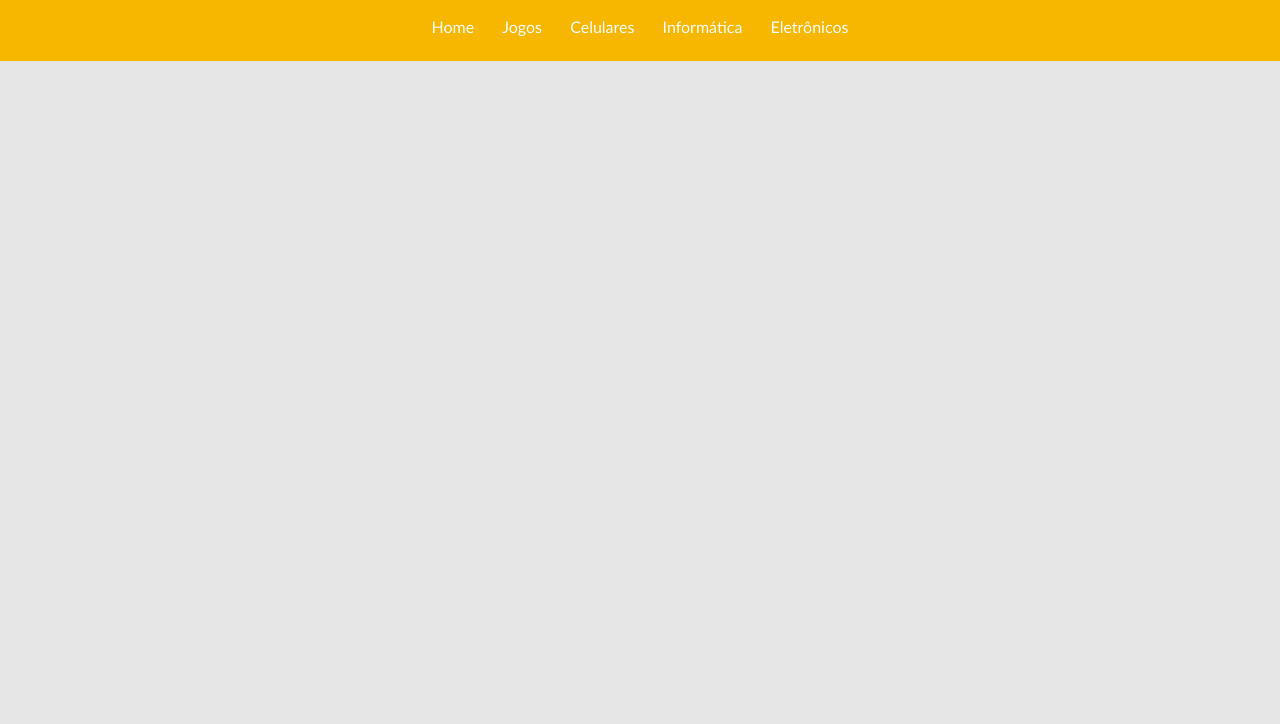
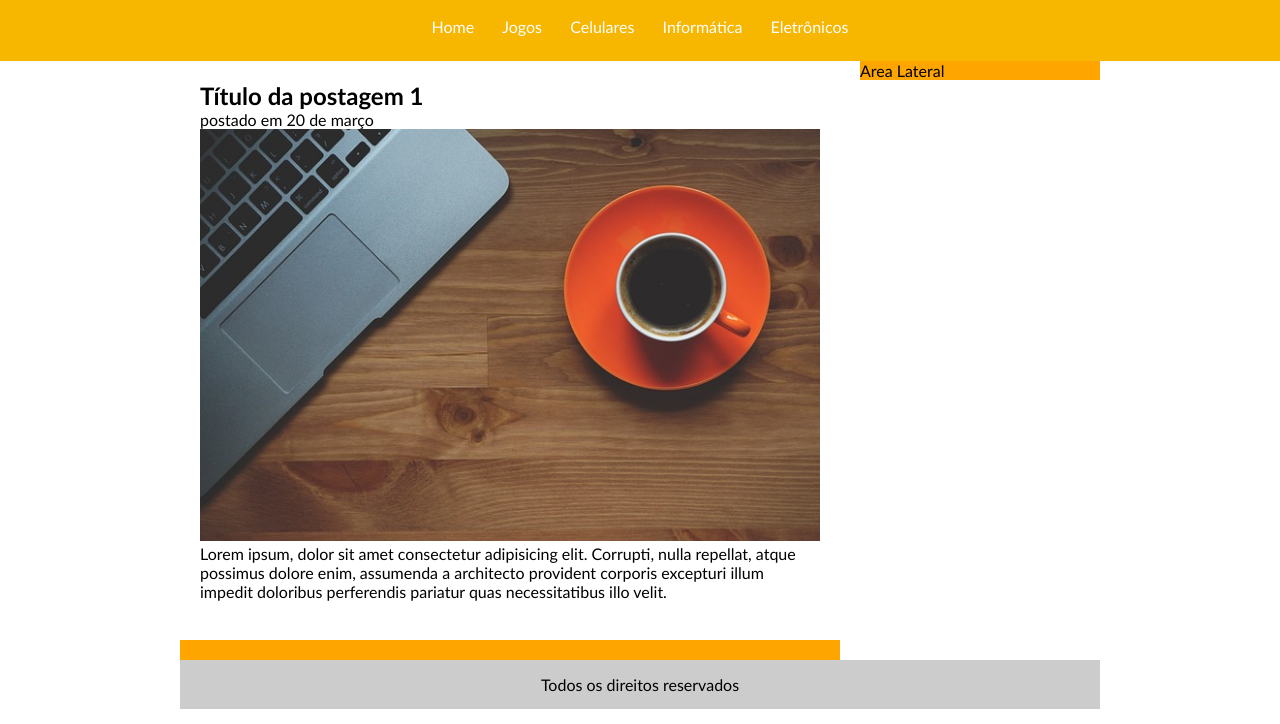
Before and after one commit to jose-andersonjr/TecBlog, a plain HTML site: page index.html in a window 1280 px wide. Shown: the part 76-800 px from the top of the page. Drawn offline with Linux system fonts and the light colour scheme.

Commit message:
Layout das postagem concluído

```diff
--- a/css/styles.css
+++ b/css/styles.css
@@ -7,8 +7,9 @@
 body {
     font-size: 1em;
     font-family: 'Trebuchet MS', 'Lucida Sans Unicode', 'Lucida Grande', 'Lucida Sans', Arial, sans-serif;
-    background-color: #e6e6e6;
+
 }
+
 
 /* Layout */
 #area-cabecalho {
@@ -20,6 +21,40 @@ body {
 #area-logo, #area-menu {
     padding: 10px;
 }
+
+#area-principal{
+    width: 920px;
+    margin: 0 auto;
+}
+
+#area-postagens, #area-lateral{
+    background-color: orange;
+}
+
+#area-postagens{
+    width: 660px;
+    float: left;
+}
+
+#area-lateral{
+    width: 240px;
+    float: right;
+
+}
+
+.postagem{
+    padding: 20px;
+    margin-bottom: 20px;
+    background-color: #fff;
+}
+
+#rodape{
+    clear: both;
+    text-align: center;
+    padding: 15px;
+    background-color: #ccc;
+}
+
 
 /* Formatação do Menu */
 a{
@@ -36,6 +71,7 @@ a:hover{
     background-color: #fff;
 }
 
+
 /* Formatações em Geral */
 h1 {
     color: #4e4e4e;
--- a/index.html
+++ b/index.html
@@ -1,5 +1,6 @@
 <!DOCTYPE html>
 <html lang="pt-br">
+
 <head>
     <meta charset="UTF-8">
     <meta http-equiv="X-UA-Compatible" content="IE=edge">
@@ -7,6 +8,7 @@
     <link rel="stylesheet" href="./css/styles.css">
     <title>TecBlog - O seu Blog de tecnologia</title>
 </head>
+
 <body>
     <div id="area-cabecalho">
         <div id="area-logo">
@@ -20,5 +22,26 @@
             <a href="eletronicos.html">Eletrônicos</a>
         </div>
     </div>
+    <div id="area-principal">
+        <div id="area-postagens">
+            <div class="postagem">
+                <h2>Título da postagem 1</h2>
+                <span>postado em 20 de março</span>
+                <img src="imagens/imagem1.jpg" width="620px" alt="">
+                <p>Lorem ipsum, dolor sit amet consectetur adipisicing elit. Corrupti, nulla repellat, atque possimus
+                    dolore enim, assumenda a architecto provident corporis excepturi illum impedit doloribus perferendis
+                    pariatur quas necessitatibus illo velit.</p>
+                <a href="#">Leia mais</a>
+            </div>
+        </div>
+        <div id="area-lateral">
+            Area Lateral
+        </div>
+        <div id="rodape">
+            Todos os direitos reservados
+        </div>
+    </div>
+
 </body>
+
 </html>
```
Also changed, not shown: imagens/imagem1.jpg (added), imagens/imagem2.jpg (added), imagens/imagem3.jpg (added), imagens/imagem4.jpg (added), imagens/imagem5.jpg (added).
